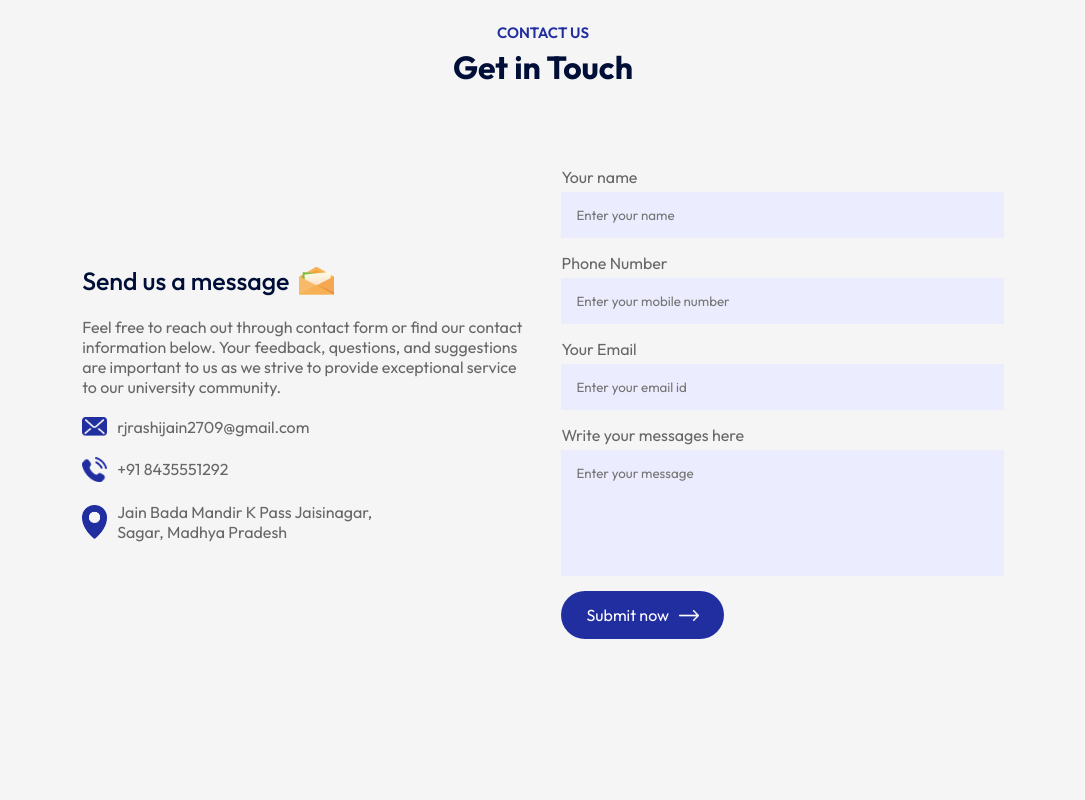
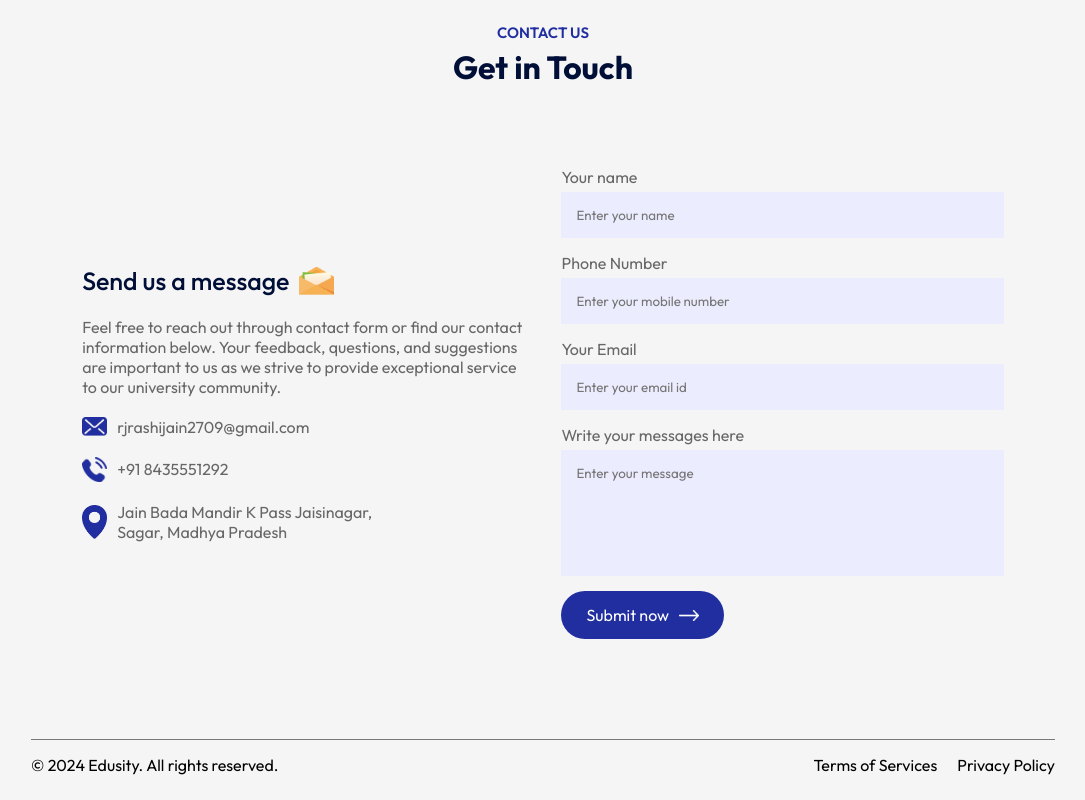
Before and after one commit to Rashijain2709/Edusity, a React (Vite) app: page / in a window 1280 px wide. Shown: the part 3017-3817 px from the top of the page, without its empty margins (97-1182 px from the left). Before the commit the page ends 3756 px from the top, so only its background shows below. Built offline with nearby package versions, Linux system fonts and the light colour scheme.

Commit message:
footer done

```diff
--- a/package.json
+++ b/package.json
@@ -11,7 +11,8 @@
   },
   "dependencies": {
     "react": "^18.2.0",
-    "react-dom": "^18.2.0"
+    "react-dom": "^18.2.0",
+    "react-scroll": "^1.9.0"
   },
   "devDependencies": {
     "@types/react": "^18.2.66",
--- a/src/App.jsx
+++ b/src/App.jsx
@@ -10,6 +10,7 @@
 import Campus from './Components/Campus/Campus';
 import Testimonials from './Components/Testimonials/Testimonials';
 import Contact from './Components/Contact/Contact';
+import Footer from './Components/Footer/Footer';
 
 const App = () => {
   return (
@@ -27,6 +28,7 @@
         <Testimonials />
         <Title subTitle='Contact Us' title='Get in Touch'/>
         <Contact />
+        <Footer />
       </div>
 
     </div>
--- /dev/null
+++ b/src/Components/Footer/Footer.css
@@ -0,0 +1,14 @@
+.footer {
+    margin: 10px auto;
+    display: flex;
+    align-items: center;
+    justify-content: space-between;
+    border-top: 1px solid #797979;
+    padding: 15px 0;
+}
+
+.footer ul li {
+    list-style: none;
+    display: inline-block;
+    margin-left: 20px;
+}
--- /dev/null
+++ b/src/Components/Footer/Footer.jsx
@@ -0,0 +1,18 @@
+/* eslint-disable no-unused-vars */
+import React from 'react';
+/* eslint-enable no-unused-vars */
+import './Footer.css'
+
+const Footer = () => {
+  return (
+    <div className='footer'>
+        <p>© 2024 Edusity. All rights reserved.</p>
+        <ul>
+            <li>Terms of Services</li>
+            <li>Privacy Policy</li>
+        </ul>
+    </div>
+  )
+}
+
+export default Footer
```
Also changed, not shown: 1 other file (tests, documents, lock files or other folders).
